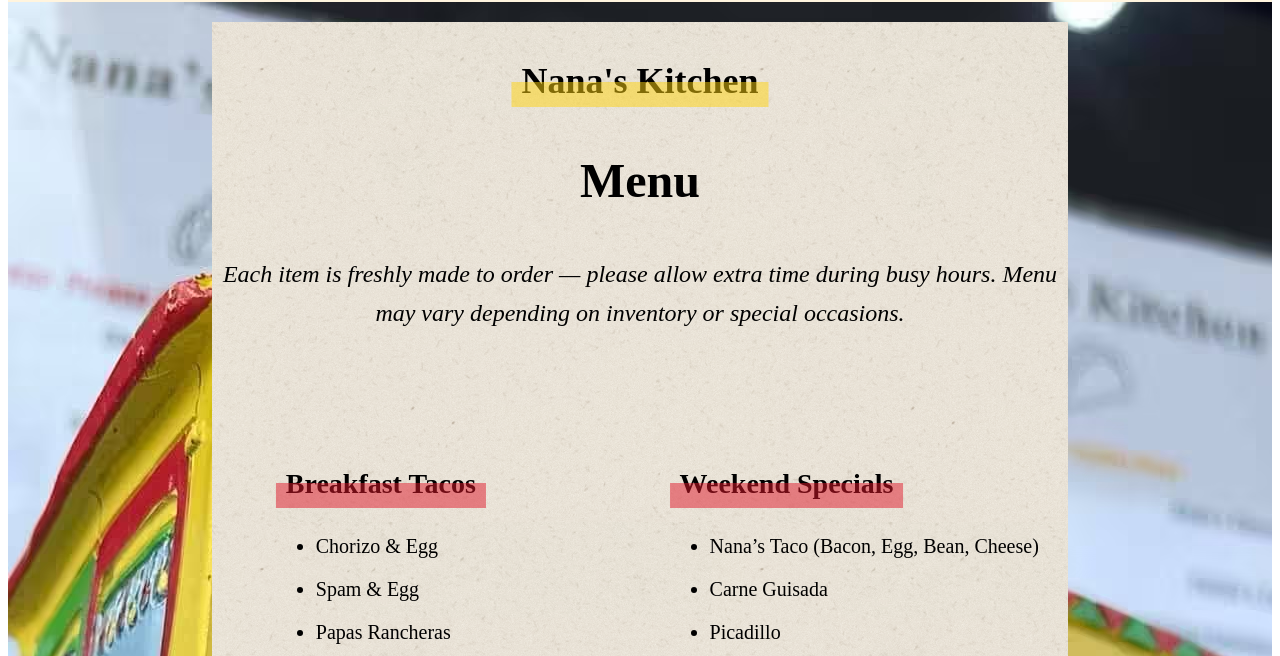
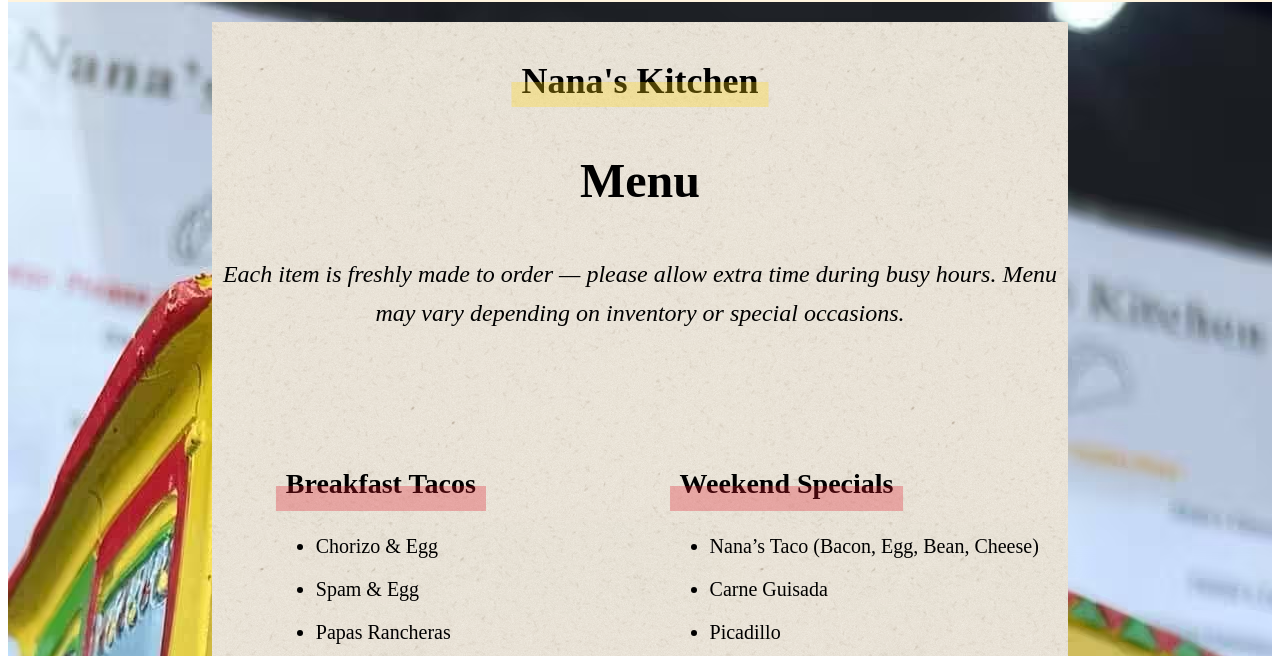
Before and after one commit to BrianMcCune/nanas-kitchen, a Gatsby site: page /menu in a window 1280 px wide. Shown: the part 136-792 px from the top of the page. Built offline with nearby package versions, Linux system fonts and the light colour scheme; Gatsby itself is replaced by a stand-in of ours.

Commit message:
background highlight opacity increase

```diff
--- a/src/styles/menu.css
+++ b/src/styles/menu.css
@@ -87,7 +87,7 @@ li {
     width: 100%;
     height: 25px;
     z-index: 0;
-    background-color: rgb(255, 212, 14, 0.5);
+    background-color: rgb(255, 212, 14, 0.3);
 }
 
 .menu div h2 {
@@ -98,13 +98,13 @@ li {
 .menu div h2::after {
     content: '';
     position: absolute;
-    top: 22px;
+    top: 25px;
     left: 50%;
     transform: translateX(-50%);
     width: 100%;
     height: 25px;
     z-index: 0;
-    background-color: rgb(223, 24, 42, 0.5);
+    background-color: rgb(223, 24, 42, 0.3);
 }
 
 .taco-image-container {
```
